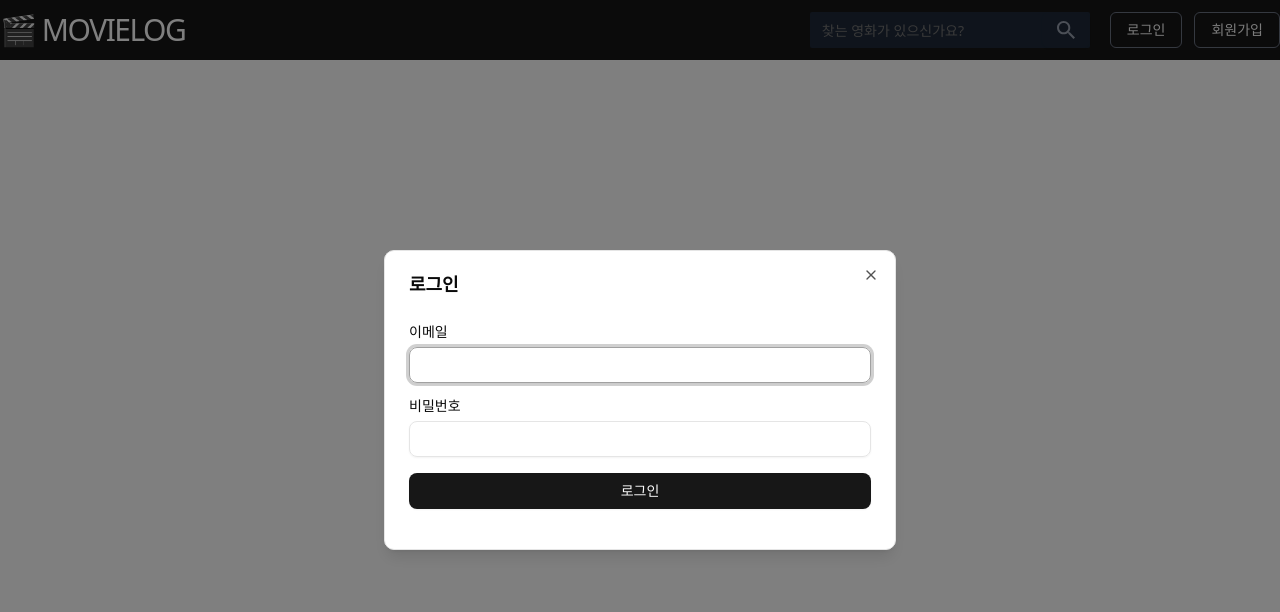
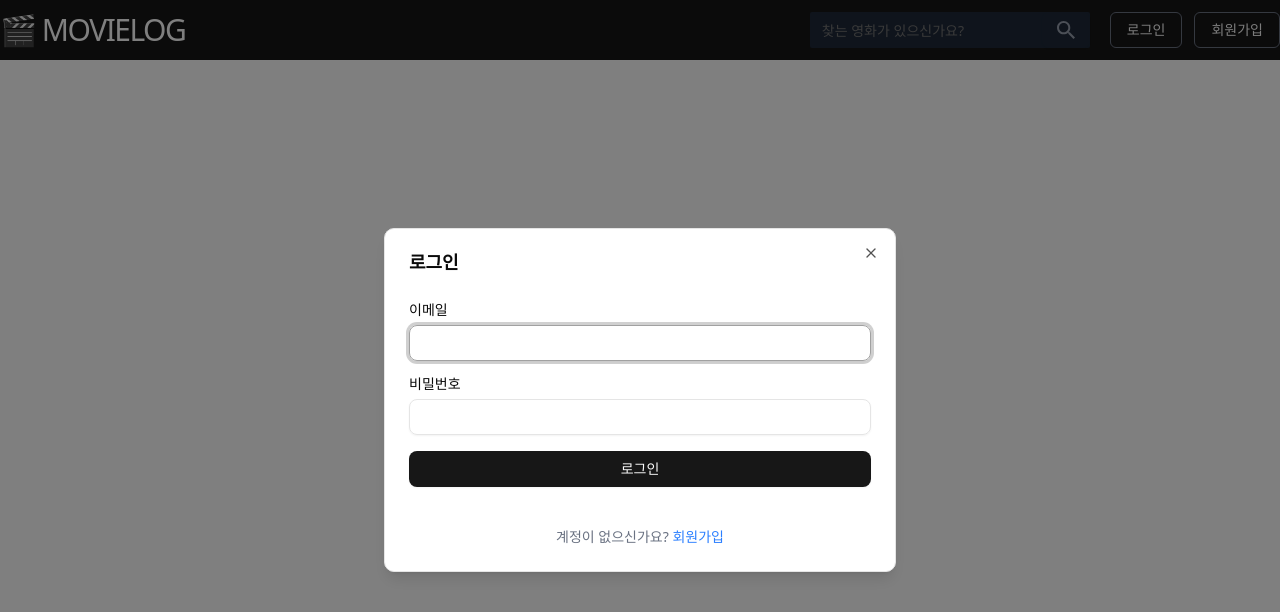
Before and after one commit to JOONG-BA/movie-review, a React (Vite) app in the folder frontend/: page / in a window 1280 px wide. Both pictures are taken after a click on the button "로그인". Shown: the top 612 px of the page. Built offline with nearby package versions, Linux system fonts and the light colour scheme.

Commit message:
feat: 계정이 없는 경우 회원가입으로 유도하는 문구 추가

```diff
--- a/frontend/src/components/ui/LoginDialog.jsx
+++ b/frontend/src/components/ui/LoginDialog.jsx
@@ -48,6 +48,19 @@ export function LoginDialog() {
             </div>
             <Button onClick={handleLogin}>로그인</Button>
           </div>
+
+          <div className="text-sm text-center text-gray-500 mt-2">
+            계정이 없으신가요?{" "}
+            <span
+              onClick={() => {
+                setOpen(false)
+                document.getElementById("open-signup-btn")?.click()
+              }}
+              className="text-blue-500 hover:underline cursor-pointer"
+            >
+              회원가입
+            </span>
+          </div>
         </DialogContent>
       </Dialog>
     </>
--- a/frontend/src/components/ui/SignupDialog.jsx
+++ b/frontend/src/components/ui/SignupDialog.jsx
@@ -17,12 +17,21 @@ export function SignupDialog() {
 
   return (
     <>
+      {/* ✅ 실제 화면에 안 보이는 숨겨진 버튼 (JS로 클릭됨) */}
+      <Button
+        id="open-signup-btn"
+        className="hidden"
+        onClick={() => setOpen(true)}
+      >
+        회원가입
+      </Button>
       <Button
         className="rounded-sm border border-gray-500 hover:bg-gray-800 delay-3"
         onClick={() => setOpen(true)}
       >
         회원가입
       </Button>
+
       <Dialog open={open} onOpenChange={setOpen}>
         <DialogContent>
           <DialogHeader>
```
